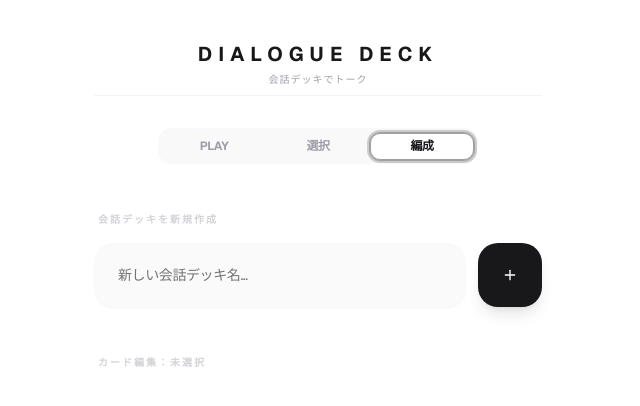
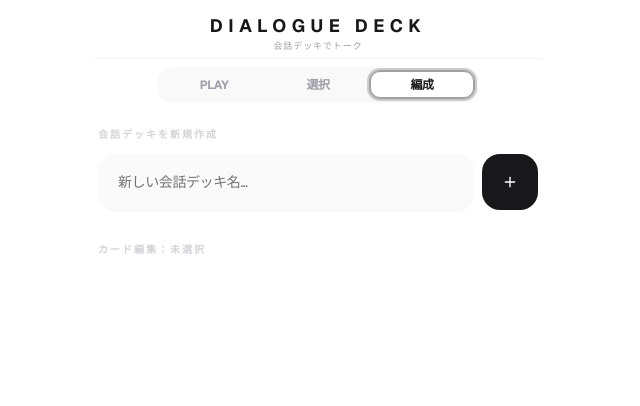
Before and after one commit to maithteeth/conversation-deck, a Next.js app: page / in a window 1280 px wide. Both pictures are taken after a click on the tab "編成". Shown: the top 406 px of the page, without its empty margins (322-962 px from the left). Built offline with nearby package versions, Linux system fonts and the light colour scheme.

Commit message:
UI: Fullscreen immersion and card maximization

```diff
--- a/app/page.tsx
+++ b/app/page.tsx
@@ -5,7 +5,7 @@ import { Card } from "@/components/ui/card"
 import { Button } from "@/components/ui/button"
 import { Input } from "@/components/ui/input"
 import { Tabs, TabsContent, TabsList, TabsTrigger } from "@/components/ui/tabs"
-import { Plus, Shuffle, Trash2, ChevronRight, Layers, BookOpen } from "lucide-react"
+import { Plus, Shuffle, Trash2, ChevronRight } from "lucide-react"
 import { motion, AnimatePresence } from "framer-motion"
 
 type ConversationCard = { id: string; text: string }
@@ -65,26 +65,26 @@ export default function ConversationDeck() {
   }
 
   return (
-    <main className="min-h-[100dvh] bg-white text-zinc-900 px-10 py-8 font-sans antialiased tracking-tight">
-      <div className="max-w-md mx-auto space-y-8">
-        <header className="py-2 border-b border-zinc-100 flex flex-col items-center">
-          <h1 className="text-xl font-bold tracking-[0.3em] uppercase">Dialogue Deck</h1>
-          <p className="text-[10px] font-medium text-zinc-400 tracking-widest mt-1">会話デッキでトーク</p>
+    <main className="min-h-[100dvh] bg-white text-zinc-900 px-4 py-2 font-sans antialiased tracking-tight">
+      <div className="max-w-md mx-auto space-y-2">
+        <header className="py-1 border-b border-zinc-100 flex flex-col items-center">
+          <h1 className="text-lg font-bold tracking-[0.3em] uppercase">Dialogue Deck</h1>
+          <p className="text-[9px] font-medium text-zinc-400 tracking-widest">会話デッキでトーク</p>
         </header>
 
         <Tabs value={activeTab} onValueChange={setActiveTab} className="w-full">
-          <div className="flex justify-center mb-10">
-            <TabsList className="bg-zinc-100/50 p-1 rounded-xl h-12 w-full max-w-[320px]">
-              <TabsTrigger value="play" className="w-full rounded-lg py-2 text-xs font-bold data-[state=active]:bg-indigo-600 data-[state=active]:text-white text-zinc-400 transition-all uppercase">PLAY</TabsTrigger>
-              <TabsTrigger value="select" className="w-full rounded-lg py-2 text-xs font-bold data-[state=active]:bg-white data-[state=active]:text-zinc-900 text-zinc-400 transition-all">選択</TabsTrigger>
-              <TabsTrigger value="edit" className="w-full rounded-lg py-2 text-xs font-bold data-[state=active]:bg-white data-[state=active]:text-zinc-900 text-zinc-400 transition-all">編成</TabsTrigger>
+          <div className="flex justify-center mb-4">
+            <TabsList className="bg-zinc-100/50 p-1 rounded-xl h-11 w-full max-w-[320px]">
+              <TabsTrigger value="play" className="w-full rounded-lg py-1.5 text-xs font-bold data-[state=active]:bg-indigo-600 data-[state=active]:text-white text-zinc-400 transition-all uppercase">PLAY</TabsTrigger>
+              <TabsTrigger value="select" className="w-full rounded-lg py-1.5 text-xs font-bold data-[state=active]:bg-white data-[state=active]:text-zinc-900 text-zinc-400 transition-all">選択</TabsTrigger>
+              <TabsTrigger value="edit" className="w-full rounded-lg py-1.5 text-xs font-bold data-[state=active]:bg-white data-[state=active]:text-zinc-900 text-zinc-400 transition-all">編成</TabsTrigger>
             </TabsList>
           </div>
 
           <TabsContent value="play" className="m-0 outline-none">
             {selectedDeck?.cards && selectedDeck.cards.length > 0 ? (
-              <div className="relative min-h-[72dvh] py-12 bg-zinc-50 rounded-[48px] flex flex-col items-center justify-between border border-zinc-100 shadow-inner px-8">
-                <div className="relative w-full max-w-[280px] aspect-[3/4] z-10">
+              <div className="relative min-h-[82dvh] py-8 bg-zinc-50 rounded-[40px] flex flex-col items-center justify-between border border-zinc-100 shadow-inner px-4">
+                <div className="relative w-full aspect-[4/5] z-10">
                   <AnimatePresence initial={false} custom={direction}>
                     <motion.div
                       key={`${selectedDeckId}-${currentCardIndex}`}
@@ -101,8 +101,8 @@ export default function ConversationDeck() {
                       }}
                       className="absolute inset-0 cursor-grab active:cursor-grabbing"
                     >
-                      <Card className="w-full h-full bg-white border border-zinc-100 shadow-xl rounded-[40px] flex flex-col items-center justify-center p-12">
-                        <p className="text-3xl font-bold text-zinc-800 text-center leading-relaxed tracking-tight select-none">
+                      <Card className="w-full h-full bg-white border border-zinc-50 shadow-2xl rounded-[32px] flex flex-col items-center justify-center p-8">
+                        <p className="text-4xl font-bold text-zinc-800 text-center leading-tight tracking-tighter select-none">
                           {selectedDeck.cards[currentCardIndex]?.text}
                         </p>
                       </Card>
@@ -110,21 +110,21 @@ export default function ConversationDeck() {
                   </AnimatePresence>
                 </div>
 
-                <div className="w-full flex gap-4 mt-12 z-10">
+                <div className="w-full flex gap-3 mt-6 z-10">
                   <Button onClick={() => {
                     const shuffled = [...selectedDeck.cards].sort(() => Math.random() - 0.5)
                     setDecks(decks.map(d => d.id === selectedDeckId ? { ...d, cards: shuffled } : d))
                     setCurrentCardIndex(0)
-                  }} variant="outline" className="flex-1 border-zinc-200 text-zinc-400 bg-white hover:text-zinc-900 font-bold text-[10px] tracking-widest h-16 rounded-2xl">
-                    <Shuffle className="mr-2" size={16}/> SHUFFLE
+                  }} variant="outline" className="flex-1 border-zinc-200 text-zinc-400 bg-white hover:text-zinc-900 font-bold text-[9px] tracking-widest h-14 rounded-2xl">
+                    <Shuffle className="mr-2" size={14}/> SHUFFLE
                   </Button>
-                  <Button onClick={() => paginate(1)} className="flex-[2] bg-zinc-900 text-white hover:bg-zinc-800 h-16 rounded-2xl text-xs font-bold tracking-widest shadow-lg active:scale-95">
+                  <Button onClick={() => paginate(1)} className="flex-[2] bg-zinc-900 text-white hover:bg-zinc-800 h-14 rounded-2xl text-xs font-bold tracking-widest shadow-lg active:scale-95">
                     次のカードへ
                   </Button>
                 </div>
               </div>
             ) : (
-              <div className="min-h-[70vh] flex flex-col items-center justify-center bg-zinc-50 rounded-[48px] text-zinc-300 border border-dashed border-zinc-200 px-10 text-center">
+              <div className="min-h-[75vh] flex flex-col items-center justify-center bg-zinc-50 rounded-[40px] text-zinc-300 border border-dashed border-zinc-200 px-8 text-center">
                 <span className="text-sm font-bold tracking-widest uppercase text-zinc-400">会話カードを登録してください</span>
               </div>
             )}
@@ -132,62 +132,53 @@ export default function ConversationDeck() {
 
           <TabsContent value="select" className="space-y-4 outline-none">
             <h3 className="text-[10px] font-bold text-zinc-300 tracking-[0.2em] uppercase px-1 text-center">使用するデッキを選択</h3>
-            <div className="grid gap-4">
+            <div className="grid gap-3">
               {decks.map(d => (
                 <button
                   key={d.id}
                   onClick={() => selectDeckAndPlay(d.id)}
-                  className={`flex items-center justify-between p-8 rounded-[24px] border transition-all ${selectedDeckId === d.id ? "bg-zinc-900 border-zinc-900 text-white shadow-lg" : "bg-white border-zinc-100 text-zinc-600 hover:border-zinc-300 shadow-sm"}`}
+                  className={`flex items-center justify-between p-6 rounded-[20px] border transition-all ${selectedDeckId === d.id ? "bg-zinc-900 border-zinc-900 text-white shadow-lg" : "bg-white border-zinc-100 text-zinc-600 shadow-sm"}`}
                 >
                   <div className="flex flex-col items-start text-left">
-                    <span className="font-bold text-lg">{d.name}</span>
-                    <span className={`text-xs mt-1 ${selectedDeckId === d.id ? "text-zinc-400" : "text-zinc-300"}`}>{d.cards.length} 枚のカード</span>
+                    <span className="font-bold text-base">{d.name}</span>
+                    <span className={`text-[10px] mt-0.5 ${selectedDeckId === d.id ? "text-zinc-400" : "text-zinc-300"}`}>{d.cards.length} 枚</span>
                   </div>
-                  <ChevronRight size={24} />
+                  <ChevronRight size={20} />
                 </button>
               ))}
-              {decks.length === 0 && (
-                <p className="text-center py-24 text-zinc-300 text-sm italic font-medium">デッキが登録されておりません</p>
-              )}
             </div>
           </TabsContent>
 
-          <TabsContent value="edit" className="space-y-12 outline-none">
-            <section className="space-y-4">
-              <h3 className="text-[10px] font-bold text-zinc-300 tracking-[0.2em] uppercase px-1">会話デッキを新規作成</h3>
-              <div className="flex gap-3">
-                <Input placeholder="新しい会話デッキ名..." value={newDeckName} onChange={(e) => setNewDeckName(e.target.value)} className="bg-zinc-50 border-none h-16 rounded-[20px] shadow-inner text-base px-6" />
-                <Button onClick={addDeck} className="bg-zinc-900 text-white h-16 w-16 rounded-[20px] shrink-0 shadow-lg"><Plus size={28}/></Button>
+          <TabsContent value="edit" className="space-y-8 outline-none px-1">
+            <section className="space-y-3">
+              <h3 className="text-[10px] font-bold text-zinc-300 tracking-[0.2em] uppercase">会話デッキを新規作成</h3>
+              <div className="flex gap-2">
+                <Input placeholder="新しい会話デッキ名..." value={newDeckName} onChange={(e) => setNewDeckName(e.target.value)} className="bg-zinc-50 border-none h-14 rounded-2xl shadow-inner text-sm px-5" />
+                <Button onClick={addDeck} className="bg-zinc-900 text-white h-14 w-14 rounded-2xl shrink-0"><Plus size={24}/></Button>
               </div>
             </section>
 
-            <section className="space-y-8">
-              <h3 className="text-[10px] font-bold text-zinc-300 tracking-[0.2em] uppercase px-1">カード編集：{selectedDeck?.name || "未選択"}</h3>
-              <div className="flex gap-2 overflow-x-auto pb-4 scrollbar-hide">
+            <section className="space-y-6">
+              <h3 className="text-[10px] font-bold text-zinc-300 tracking-[0.2em] uppercase">カード編集：{selectedDeck?.name || "未選択"}</h3>
+              <div className="flex gap-2 overflow-x-auto pb-2 scrollbar-hide">
                 {decks.map(d => (
-                  <button
-                    key={d.id}
-                    onClick={() => setSelectedDeckId(d.id)}
-                    className={`px-6 py-3 rounded-2xl text-xs font-bold transition-all border whitespace-nowrap ${selectedDeckId === d.id ? "bg-zinc-100 border-zinc-200 text-zinc-900 shadow-sm" : "bg-white border-zinc-100 text-zinc-300 hover:border-zinc-200"}`}
-                  >
+                  <button key={d.id} onClick={() => setSelectedDeckId(d.id)} className={`px-5 py-2.5 rounded-xl text-xs font-bold border whitespace-nowrap ${selectedDeckId === d.id ? "bg-zinc-100 border-zinc-200 text-zinc-900" : "bg-white border-zinc-100 text-zinc-300"}`}>
                     {d.name}
                   </button>
                 ))}
               </div>
 
               {selectedDeck && (
-                <div className="space-y-6 pt-2">
-                  <div className="flex gap-3">
-                    <Input placeholder="会話カードを追加..." value={newCardText} onChange={(e) => setNewCardText(e.target.value)} className="bg-zinc-50 border-none h-16 rounded-[20px] shadow-inner text-base px-6" />
-                    <Button onClick={addCard} className="bg-zinc-200 text-zinc-900 h-16 w-16 rounded-[20px] shrink-0"><Plus size={28}/></Button>
+                <div className="space-y-4">
+                  <div className="flex gap-2">
+                    <Input placeholder="会話カードを追加..." value={newCardText} onChange={(e) => setNewCardText(e.target.value)} className="bg-zinc-50 border-none h-14 rounded-2xl shadow-inner text-sm px-5" />
+                    <Button onClick={addCard} className="bg-zinc-100 text-zinc-900 h-14 w-14 rounded-2xl shrink-0"><Plus size={24}/></Button>
                   </div>
-                  <div className="space-y-3 max-h-[40vh] overflow-y-auto pr-2 custom-scrollbar">
+                  <div className="space-y-2 max-h-[40vh] overflow-y-auto pr-2 custom-scrollbar">
                     {selectedDeck?.cards?.map((c) => (
-                      <div key={c.id} className="flex justify-between items-center p-6 bg-white rounded-[24px] border border-zinc-100 shadow-sm">
-                        <span className="text-base text-zinc-600 font-bold">{c.text}</span>
-                        <Button variant="ghost" size="sm" onClick={() => setDecks(decks.map(d => d.id === selectedDeckId ? { ...d, cards: d.cards.filter(card => card.id !== c.id) } : d))} className="text-zinc-300 hover:text-red-500">
-                          <Trash2 size={20}/>
-                        </Button>
+                      <div key={c.id} className="flex justify-between items-center p-5 bg-white rounded-2xl border border-zinc-100 shadow-sm">
+                        <span className="text-sm text-zinc-600 font-bold">{c.text}</span>
+                        <Button variant="ghost" size="sm" onClick={() => setDecks(decks.map(d => d.id === selectedDeckId ? { ...d, cards: d.cards.filter(card => card.id !== c.id) } : d))} className="text-zinc-300 hover:text-red-500"><Trash2 size={18}/></Button>
                       </div>
                     ))}
                   </div>
```
